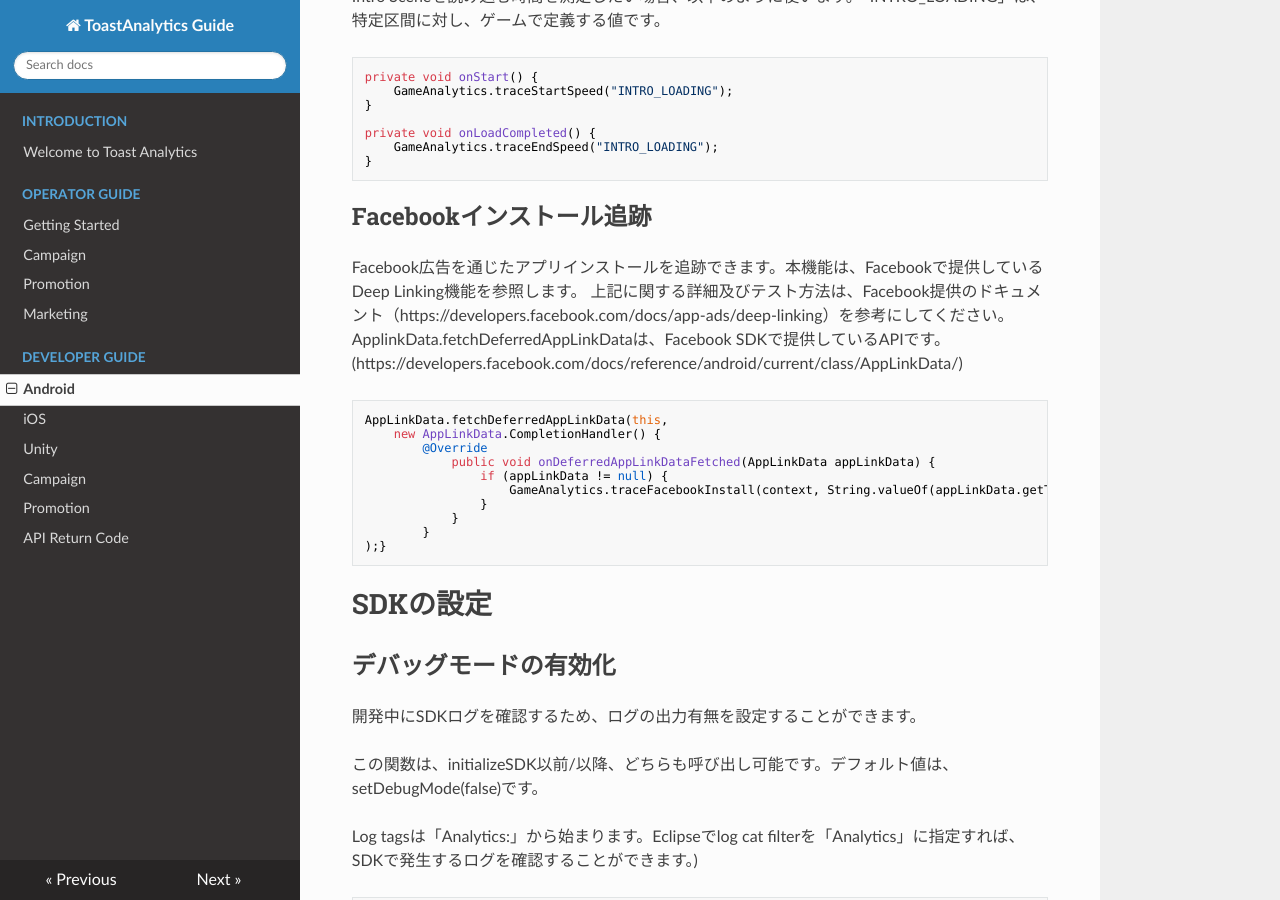
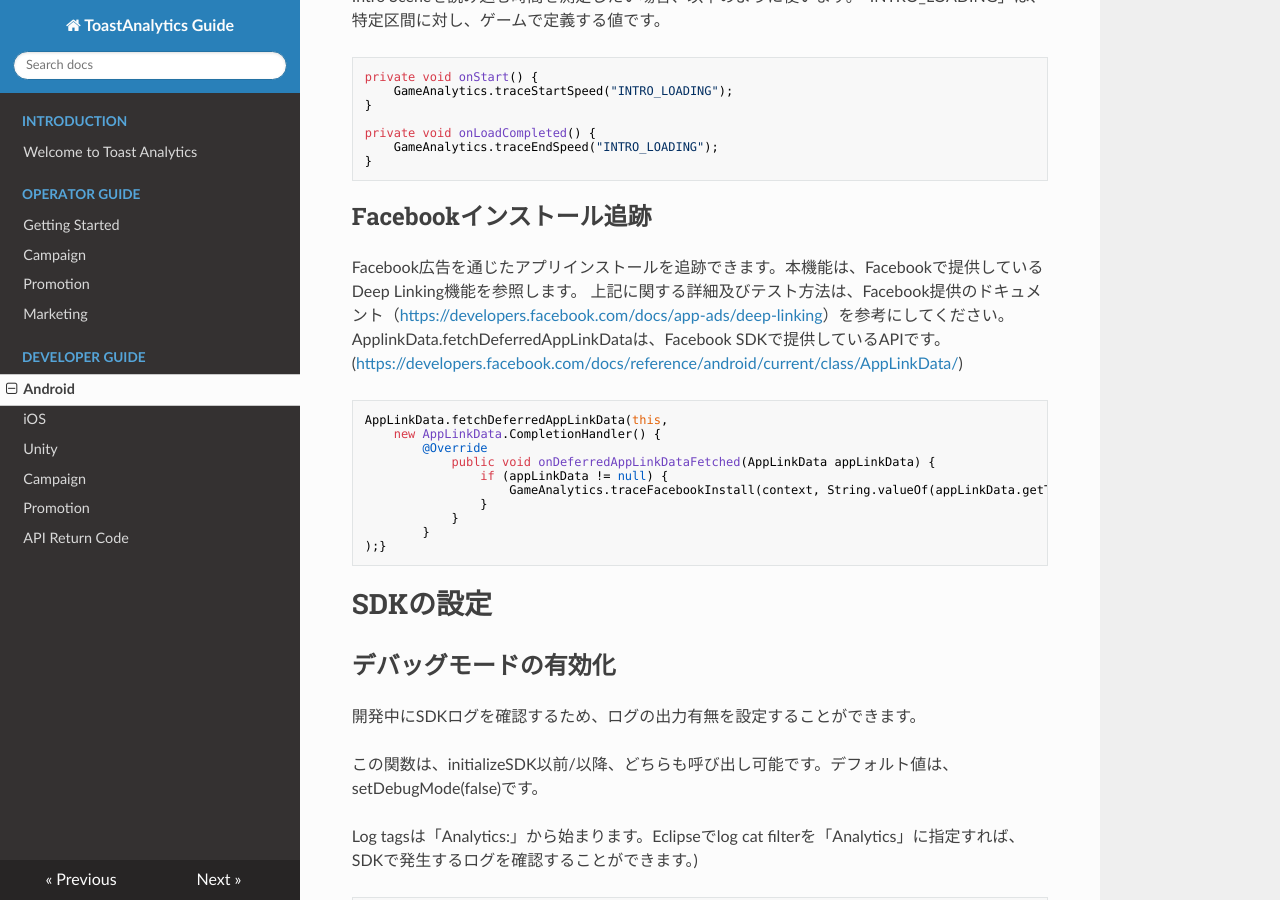
Before and after one commit to ToastAnalytics/ToastAnalytics_JA, an MkDocs documentation site: the page built from docs/Developer/4. Android Developer Guide.md, in a window 1280 px wide and 900 px high, scrolled down 15810 px. Built offline with MkDocs 1.6.1, drawn with Linux system fonts in a browser that asks for light colours; nearby versions of some CDN libraries; old or Windows-style settings are respelled for this version of MkDocs; part of the change alters nothing that is shown; some of the changed text lies outside the part shown.

Commit message:
Update 4. Android Developer Guide.md

````diff
--- a/docs/Developer/4. Android Developer Guide.md
+++ b/docs/Developer/4. Android Developer Guide.md
@@ -376,13 +376,13 @@ GameAnalytics.traceFriendCount(100);
 ###キャンペーン連動のための事前準備
 キャンペーン連動および実施に関するガイドを別途提供しています。
 Toast Analyticsの「キャンペーン実施」メニューの「ページガイド」をご参照ください。
-http://analytics.toast.com/promotion/share/document/4.2_Campaign_run.pdf
+<http://analytics.toast.com/promotion/share/document/4.2_Campaign_run.pdf>
 
 ###プッシュの連動
 Analytics SDKでキャンペーンのためのPushを使うためには、Toast Cloud Pushを使用する必要があります。
 Push使用に関する内容全般は、Toast Cloud Push提供の「Client SDK Guide」を参考にしていください。
 
-http://docs.cloud.toast.com/ko/Notification/Push/Client%20SDK%20Guide/
+<http://docs.cloud.toast.com/ko/Notification/Push/Client%20SDK%20Guide/>
 
 Push使用するためには、AndroidManifest.xmlファイルに加え、Toast Cloud Push SDK提供のcustom recieverを登録する必要があります。
 
@@ -452,7 +452,7 @@ public class TestActivity extends Activity {
 
 次に、Toast Cloud Push SDK提供のregister関数で因子として設定した使用者ID情報をGameAnalytics.tracePushUserId関数の因子として設定し、呼び出す必要があります。この使用者ID情報は、GameAnalytics.setUserIdで設定できる使用者IDと異なることもあります。必ず、register関数の因子として使った使用者ID情報でなければなりません。register関数に対する詳細は、Toast Cloud Push提供の「Client SDK Guide」を参考にしてください。
 
-http://docs.cloud.toast.com/ko/Notification/Push/Client%20SDK%20Guide/
+<http://docs.cloud.toast.com/ko/Notification/Push/Client%20SDK%20Guide/>
 
 ```java
 import com.toast.android.analytics.GameAnalytics;
@@ -665,8 +665,8 @@ private void onLoadCompleted() {
 ##Facebookインストール追跡
 
 Facebook広告を通じたアプリインストールを追跡できます。本機能は、Facebookで提供しているDeep Linking機能を参照します。
-上記に関する詳細及びテスト方法は、Facebook提供のドキュメント（https://developers.facebook.com/docs/app-ads/deep-linking）を参考にしてください。ApplinkData.fetchDeferredAppLinkDataは、Facebook SDKで提供しているAPIです。
-(https://developers.facebook.com/docs/reference/android/current/class/AppLinkData/)
+上記に関する詳細及びテスト方法は、Facebook提供のドキュメント（<https://developers.facebook.com/docs/app-ads/deep-linking>）を参考にしてください。ApplinkData.fetchDeferredAppLinkDataは、Facebook SDKで提供しているAPIです。
+(<https://developers.facebook.com/docs/reference/android/current/class/AppLinkData/>)
 
 ```java
 AppLinkData.fetchDeferredAppLinkData(this,
````
